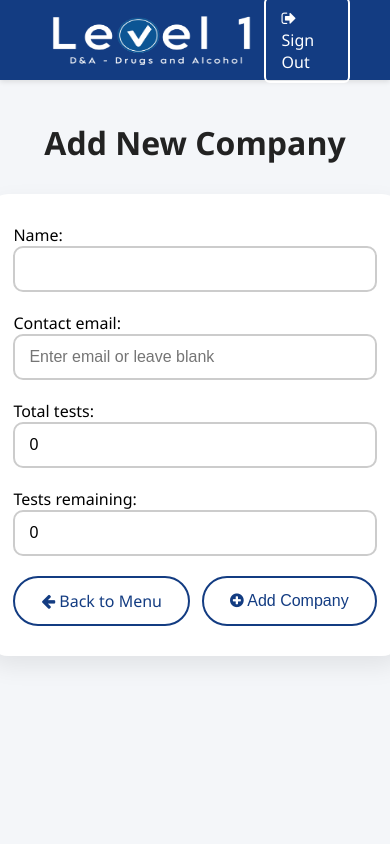
After one commit to 95b9c7/Level1, a Django app: page /add_company/ in a window 390 px wide. The commit adds this page. Run offline with Django 3.2, Linux system fonts and the light colour scheme; a user stored in the database is signed in.

Commit message:
Added ability to add company. Optimized for mobile.

```diff
--- a/TruckerWaitList/urls.py
+++ b/TruckerWaitList/urls.py
@@ -30,6 +30,7 @@ urlpatterns = [
     path('manage_queue/', views.manage_queue, name='manage_queue'),
     path('update_status/', views.update_status, name='update_status'),
     path('report_list/', views.report_list, name='report_list'),
+    path('add_company/', views.add_company, name='add_company'),
 ]
 urlpatterns += static(settings.STATIC_URL, document_root=settings.STATIC_ROOT)
 urlpatterns += static(settings.MEDIA_URL, document_root=settings.MEDIA_ROOT)
--- a/static/css/menu.css
+++ b/static/css/menu.css
@@ -372,3 +372,24 @@ table td[colspan="5"] {
     text-align: center;
     white-space: nowrap;
 }
+
+
+@media (max-width: 480px) {
+    .top-bar {
+        justify-content: center;
+    }
+
+    .logo-container {
+        text-align: center;
+        width: 100%;
+    }
+
+    .logo-container img.logo {
+        display: block;
+        margin: 0 auto;
+    }
+
+    .splash-logo {
+        max-height: 100px;
+    }
+}
--- a/waitapp/forms.py
+++ b/waitapp/forms.py
@@ -8,83 +8,6 @@ STATUS_CHOICES = [
     ('Waiting', 'Waiting'),
     ('In Progress', 'In Progress'),
     ('Finished', 'Finished'),
-]
-
-COMPANY_CHOICES = [
-    ('', 'Select a company...'),
-    ('1 Line', '1 Line'),
-    ('AC TRADE', 'AC TRADE'),
-    ('AC TRADE MX', 'AC TRADE MX'),
-    ('ANGULO', 'ANGULO'),
-    ('AV TRUCKING', 'AV TRUCKING'),
-    ('AZR EXPRESS', 'AZR EXPRESS'),
-    ('B-MOR', 'B-MOR'),
-    ('BLACK EAGLE', 'BLACK EAGLE'),
-    ('BRAVO', 'BRAVO'),
-    ('CANALES CONCRETE', 'CANALES CONCRETE'),
-    ('CARO-KAR', 'CARO-KAR'),
-    ('CHAIN SERVICES', 'CHAIN SERVICES'),
-    ('CHASE EXPRESS', 'CHASE EXPRESS'),
-    ('CHIEFY', 'CHIEFY'),
-    ('CN EXPRESS', 'CN EXPRESS'),
-    ('CSM LOGISTICS', 'CSM LOGISTICS'),
-    ('CUCO’S TRUCKING', 'CUCO’S TRUCKING'),
-    ('DANNY’S', 'DANNY’S'),
-    ('DCG CARRIERS', 'DCG CARRIERS'),
-    ('DEGO TRANSPORT', 'DEGO TRANSPORT'),
-    ('DUBAI / MCSS', 'DUBAI / MCSS'),
-    ('EC TRANSPORT', 'EC TRANSPORT'),
-    ('EMR', 'EMR'),
-    ('EVOLUTION STAR', 'EVOLUTION STAR'),
-    ('FASTEX LINK LLC', 'FASTEX LINK LLC'),
-    ('FLETES', 'FLETES'),
-    ('FT LOGISTICS INC', 'FT LOGISTICS INC'),
-    ('FYA', 'FYA'),
-    ('GARWI', 'GARWI'),
-    ('G&M EMPLOYMENT', 'G&M EMPLOYMENT'),
-    ('GLOBAL LINK CARRIERS', 'GLOBAL LINK CARRIERS'),
-    ('GOD DID', 'GOD DID'),
-    ('Gonzalez International', 'Gonzalez International'),
-    ('HISMAGAN', 'HISMAGAN'),
-    ('HR VICTORIA', 'HR VICTORIA'),
-    ('JACK GAS + OIL', 'JACK GAS + OIL'),
-    ('JAIRO OCTAPA', 'JAIRO OCTAPA'),
-    ('JEER', 'JEER'),
-    ('JO MA', 'JO MA'),
-    ('JOY TRUCKING', 'JOY TRUCKING'),
-    ('LAFAYETTE', 'LAFAYETTE'),
-    ('LARA TRANSPORT', 'LARA TRANSPORT'),
-    ('Luisana Lopez Cano', 'Luisana Lopez Cano'),
-    ('MACIEL', 'MACIEL'),
-    ('MARVIN', 'MARVIN'),
-    ('MLP XPRESS', 'MLP XPRESS'),
-    ('Mondtur Trucking', 'Mondtur Trucking'),
-    ('MVL Transportation', 'MVL Transportation'),
-    ('NAG GROUP LLC', 'NAG GROUP LLC'),
-    ('NATIONAL EXPRESS', 'NATIONAL EXPRESS'),
-    ('NAVI FREIGHT', 'NAVI FREIGHT'),
-    ('NAVI MX', 'NAVI MX'),
-    ('PENTAX', 'PENTAX'),
-    ('RAMBRI', 'RAMBRI'),
-    ('Ramirez Truck Lines', 'Ramirez Truck Lines'),
-    ('R2 LOGISTICS', 'R2 LOGISTICS'),
-    ('RF CARRIERS', 'RF CARRIERS'),
-    ('RGF Cargo', 'RGF Cargo'),
-    ('ROAD DLC', 'ROAD DLC'),
-    ('ROBMAR', 'ROBMAR'),
-    ('RM PERSONNEL', 'RM PERSONNEL'),
-    ('SIMA', 'SIMA'),
-    ('SDL CARRIERS', 'SDL CARRIERS'),
-    ('Servicio De Transfer', 'Servicio De Transfer'),
-    ('STX BORDER', 'STX BORDER'),
-    ('TEAM MARTINEZ', 'TEAM MARTINEZ'),
-    ('TRANSPORTES CAAM', 'TRANSPORTES CAAM'),
-    ('VESTA', 'VESTA'),
-    ('VILLAREAL TOWING', 'VILLAREAL TOWING'),
-    ('WARRIORS', 'WARRIORS'),
-    ('WOOD PALLETE', 'WOOD PALLETE'),
-    ('XLR8 Logistics LLC', 'XLR8 Logistics LLC'),
-    ('ZACO', 'ZACO'),
 ]
 
 class TruckDriverForm(forms.ModelForm):
@@ -114,3 +37,17 @@ class MasterReportForm(forms.Form):
         widget=forms.Select(attrs={'class': 'form-control'}),
         empty_label='All Companies'
     )
+
+class CompanyForm(forms.ModelForm):
+    class Meta:
+        model = Company
+        fields = ['name', 'contact_email', 'total_tests', 'tests_remaining']
+        widgets = {
+            'name': forms.TextInput(attrs={'class': 'form-control'}),
+            'contact_email': forms.EmailInput(attrs={
+                'class': 'form-control',
+                'placeholder': 'Enter email or leave blank'
+            }),
+            'total_tests': forms.NumberInput(attrs={'class': 'form-control'}),
+            'tests_remaining': forms.NumberInput(attrs={'class': 'form-control'}),
+        }
--- a/waitapp/models.py
+++ b/waitapp/models.py
@@ -18,7 +18,7 @@ class TruckDriver(models.Model):
 
 class Company(models.Model):
     name = models.CharField(max_length=255, unique=True)
-    contact_email = models.EmailField()
+    contact_email = models.EmailField(blank=True, null=True)  # ✅ allow blank
     total_tests = models.IntegerField(default=0)
     tests_remaining = models.IntegerField(default=0)
 
--- /dev/null
+++ b/waitapp/templates/add_company.html
@@ -0,0 +1,59 @@
+{% load static %}
+<!DOCTYPE html>
+<html lang="en">
+<head>
+    <link rel="stylesheet" href="{% static 'css/menu.css' %}">
+    <link rel="stylesheet" href="https://cdnjs.cloudflare.com/ajax/libs/font-awesome/5.15.3/css/all.min.css">
+    <link rel="stylesheet" href="https://cdnjs.cloudflare.com/ajax/libs/font-awesome/4.7.0/css/font-awesome.min.css">
+    <meta charset="UTF-8">
+    <meta name="viewport" content="width=device-width, initial-scale=1.0">
+    <title>Add a Company</title>
+</head>
+<body>
+    <div class="top-bar">
+        <!-- Logo container -->
+        <div class="logo-container">
+            <img src="{% static 'images/Level1DA.PNG' %}" class="logo">
+        </div>
+        <div class="top-bar-right">
+            <a href="{% url 'login' %}" class="sign-out-button">
+                <i class="fa fa-sign-out"></i> Sign Out
+            </a>
+        </div>
+    </div>
+<div class="center-text">
+    <h1>Add New Company</h1>
+    <div class="form-container">
+    <form method="post" class="sleek-form">
+        {% csrf_token %}
+        <div class="form-group">
+            <label for="id_name">Name:</label>
+            {{ form.name }}
+        </div>
+        <div class="form-group">
+            <label for="id_contact_email">Contact email:</label>
+            {{ form.contact_email }}
+        </div>
+        <div class="form-group">
+            <label for="id_total_tests">Total tests:</label>
+            {{ form.total_tests }}
+        </div>
+        <div class="form-group">
+            <label for="id_tests_remaining">Tests remaining:</label>
+            {{ form.tests_remaining }}
+        </div>
+        <div class="button-row">
+            <a href="{% url 'menu' %}" class="menu-button">
+                <i class="fa fa-arrow-left"></i> Back to Menu
+            </a>
+            <button type="submit" class="menu-button">
+                <i class="fa fa-plus-circle"></i> Add Company
+            </button>
+        </div>
+    </form>
+</div>
+</div>
+                </div>
+    <script src="https://code.jquery.com/jquery-3.5.1.min.js"></script>
+</body>
+</html>
--- a/waitapp/templates/menu.html
+++ b/waitapp/templates/menu.html
@@ -30,6 +30,7 @@
         <ul class="button-list">
             <li><a href="{% url 'manage_queue' %}" class="menu-button">Manage Queue</a></li>
             <li><a href="{% url 'queue_list' %}" class="menu-button">Queue List</a></li>
+            <li><a href="{% url 'add_company' %}" class="menu-button">Add Company</a></li>
             <li><a href="{% url 'report_list' %}" class="menu-button">Reports</a></li>
         </ul>
     </div>
--- a/waitapp/views.py
+++ b/waitapp/views.py
@@ -1,5 +1,5 @@
 from django.shortcuts import render, redirect, HttpResponse, get_list_or_404, get_object_or_404
-from .forms import TruckDriverForm, MasterReportForm
+from .forms import TruckDriverForm, MasterReportForm, CompanyForm
 from .models import TruckDriver
 from django.contrib.auth.decorators import login_required
 from django.http import JsonResponse
@@ -10,6 +10,8 @@ import openpyxl
 from openpyxl import Workbook
 from django.core.mail import send_mail
 from .models import Company
+from django.http import JsonResponse
+from django.views.decorators.http import require_POST
 
 # Create your views here.
 
@@ -67,58 +69,56 @@ def manage_queue(request):
 
     return render(request, 'manage_queue.html', {'submissions': submissions})
 
+@require_POST
 @login_required
 def update_status(request):
-    if request.method == 'POST':
-        submission_id = request.POST.get('submission_id')
-        new_status = request.POST.get('new_status')
+    submission_id = request.POST.get('submission_id')
+    new_status = request.POST.get('new_status')
 
-        try:
-            submission = get_object_or_404(TruckDriver, id=submission_id)
+    try:
+        submission = get_object_or_404(TruckDriver, id=submission_id)
+        original_status = submission.status
 
-            original_status = submission.status
+        if new_status == 'In Progress' and original_status != 'In Progress':
+            submission.status = 'In Progress'
+            now = timezone.localtime()
+            submission.in_progress_time = now.time()
+            submission.in_progress_date = now.date()
+            submission.in_progress_employee = request.user.username
+            submission.save()
 
-            if new_status == 'In Progress' and original_status != 'In Progress':
-                submission.status = 'In Progress'
-                now = timezone.localtime()
-                submission.in_progress_time = now.time()
-                submission.in_progress_date = now.date()
-                submission.in_progress_employee = request.user.username
-                submission.save()
+        elif new_status == 'Finished' and original_status != 'Finished':
+            submission.status = 'Finished'
+            now = timezone.localtime()
+            submission.finished_time = now.time()
+            submission.finished_date = now.date()
+            submission.finished_employee = request.user.username
+            submission.save()
 
-            elif new_status == 'Finished' and original_status != 'Finished':
-                submission.status = 'Finished'
-                now = timezone.localtime()
-                submission.finished_time = now.time()
-                submission.finished_date = now.date()
-                submission.finished_employee = request.user.username
-                submission.save()
-                notify_company(submission)
+            notify_company(submission)  # your custom notification logic
 
+            if submission.company and submission.company.tests_remaining > 0:
+                submission.company.tests_remaining -= 1
+                submission.company.save()
 
-                if submission.company and submission.company.tests_remaining > 0:
-                    submission.company.tests_remaining -= 1
-                    submission.company.save()
+                if submission.company.tests_remaining <= 5:
+                    send_mail(
+                        subject=f"Low Test Balance Alert for {submission.company.name}",
+                        message=(
+                            f"Hello {submission.company.name},\n\n"
+                            f"You have {submission.company.tests_remaining} drug tests remaining.\n"
+                            f"Please consider purchasing more tests to avoid interruptions.\n\n"
+                            f"— Trucker Wait List System"
+                        ),
+                        from_email='zrincon@level1da.com',
+                        recipient_list=[submission.company.contact_email],
+                        fail_silently=True,
+                    )
 
-                    if submission.company.tests_remaining <= 5:
-                        send_mail(
-                            subject=f"Low Test Balance Alert for {submission.company.name}",
-                            message=(
-                                f"Hello {submission.company.name},\n\n"
-                                f"You have {submission.company.tests_remaining} drug tests remaining.\n"
-                                f"Please consider purchasing more tests to avoid interruptions.\n\n"
-                                f"— Trucker Wait List System"
-                            ),
-                            from_email='zrincon@level1da.com',
-                            recipient_list=[submission.company.contact_email],
-                            fail_silently=True,
-                        )
+        return JsonResponse({'success': True})
 
-            return JsonResponse({'success': True})
-        except TruckDriver.DoesNotExist:
-            return JsonResponse({'success': False, 'error': 'Submission not found'})
-
-    return JsonResponse({'success': False, 'error': 'Invalid request'})
+    except TruckDriver.DoesNotExist:
+        return JsonResponse({'success': False, 'error': 'Submission not found'}, status=404)
 
 
 @login_required
@@ -157,3 +157,21 @@ def report_list(request):
     else:
         form = MasterReportForm()
     return render(request, 'report_list.html', {'form': form})
+
+@login_required
+def add_company(request):
+    if request.method == 'POST':
+        form = CompanyForm(request.POST)
+        if form.is_valid():
+            company = form.save(commit=False)
+
+            # ✅ Set placeholder email if left blank
+            if not company.contact_email:
+                company.contact_email = 'placeholder@example.com'
+
+            company.save()
+            return redirect('menu')
+    else:
+        form = CompanyForm()
+
+    return render(request, 'add_company.html', {'form': form})
```
Also changed, not shown: static/css/styles.css (+15 -5 lines), waitapp/templates/base.html (added, +31 -0 lines), waitapp/templates/manage_queue.html (+26 -26 lines), waitapp/migrations/0015_alter_company_contact_email.py (added).
